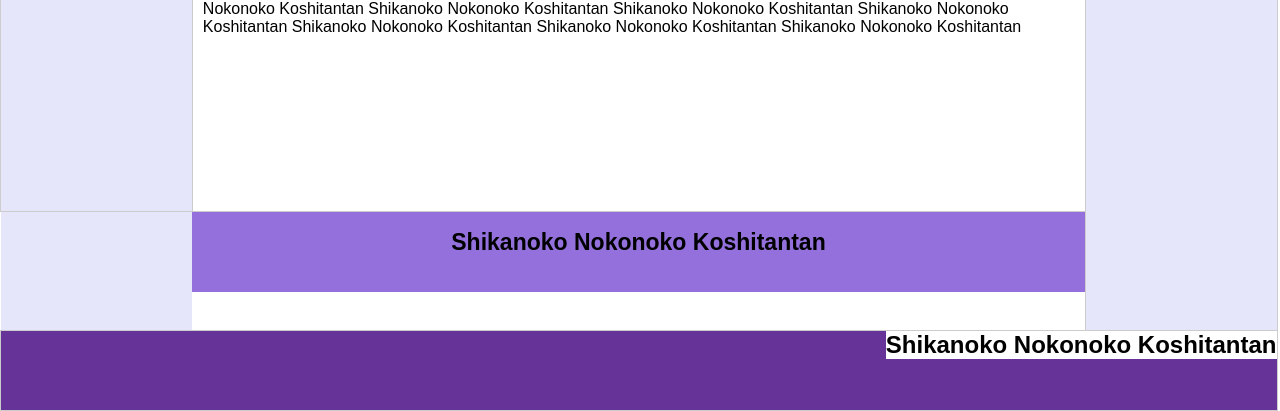
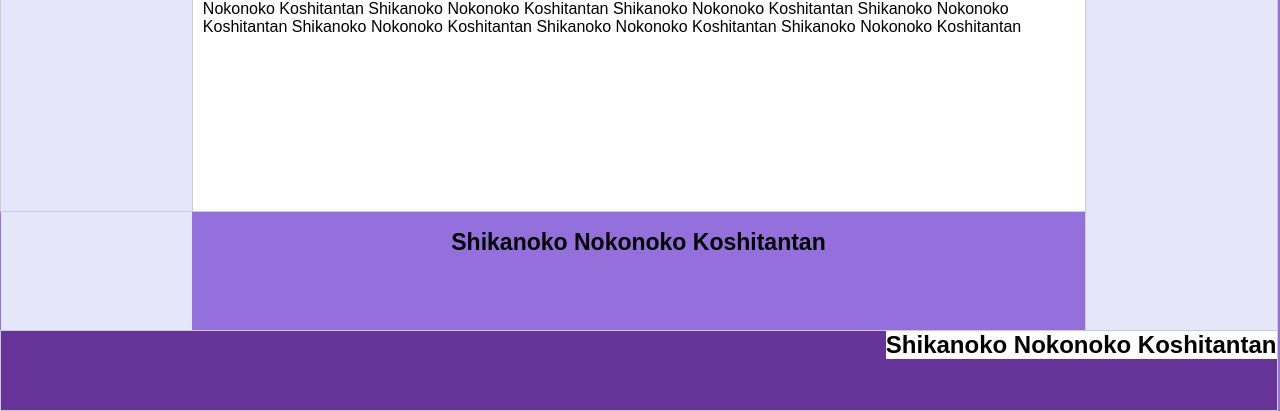
Before and after one commit to Djecka-2019/web-lab-3, a plain HTML site: page indexemail.html in a window 1280 px wide. Shown: the part 389-800 px from the top of the page. Drawn offline with Linux system fonts and the light colour scheme.

Commit message:
fixed email version

```diff
--- a/indexemail.html
+++ b/indexemail.html
@@ -6,7 +6,7 @@
   <title>Web lab 1 - Table Layout</title>
 </head>
 <body style="box-sizing: border-box; overflow-wrap: break-word; margin: 0; padding: 0; font-family: Arial, sans-serif; height: 100vh;">
-<table style="box-sizing: border-box; margin: 0; padding: 0; overflow-wrap: break-word; width: 100%; height: 100vh; border-collapse: collapse;" width="100%">
+<table style="box-sizing: border-box; margin: 0; padding: 0; overflow-wrap: break-word; width: 100%; height: 100vh; border-collapse: collapse; background-color: mediumpurple" width="100%">
   <tr style="box-sizing: border-box; margin: 0; padding: 0; overflow-wrap: break-word;">
     <td colspan="3" class="header" style="box-sizing: border-box; margin: 0; overflow-wrap: break-word; border: 1px solid #ccc; vertical-align: top; color: white; font-weight: bold; font-size: 1.5em; background-color: rebeccapurple; height: 10vh; text-align: center; padding: 10px;" valign="top" bgcolor="rebeccapurple" align="center">
       <div class="x" style="box-sizing: border-box; margin: 0; padding: 0; overflow-wrap: break-word; background-color: white; width: max-content; float: right; color: black;">Shikanoko Nokonoko Koshitantan</div>
```
